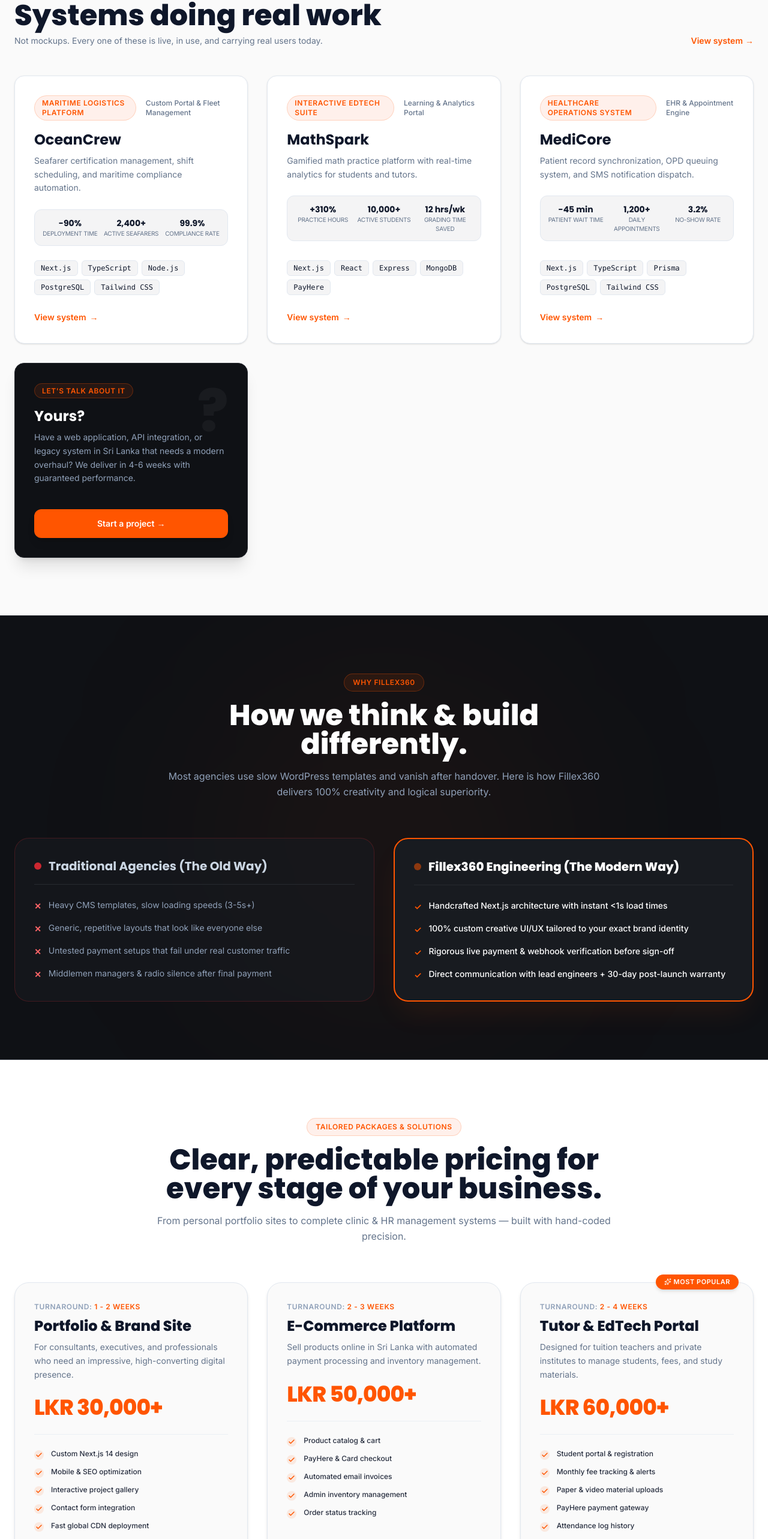
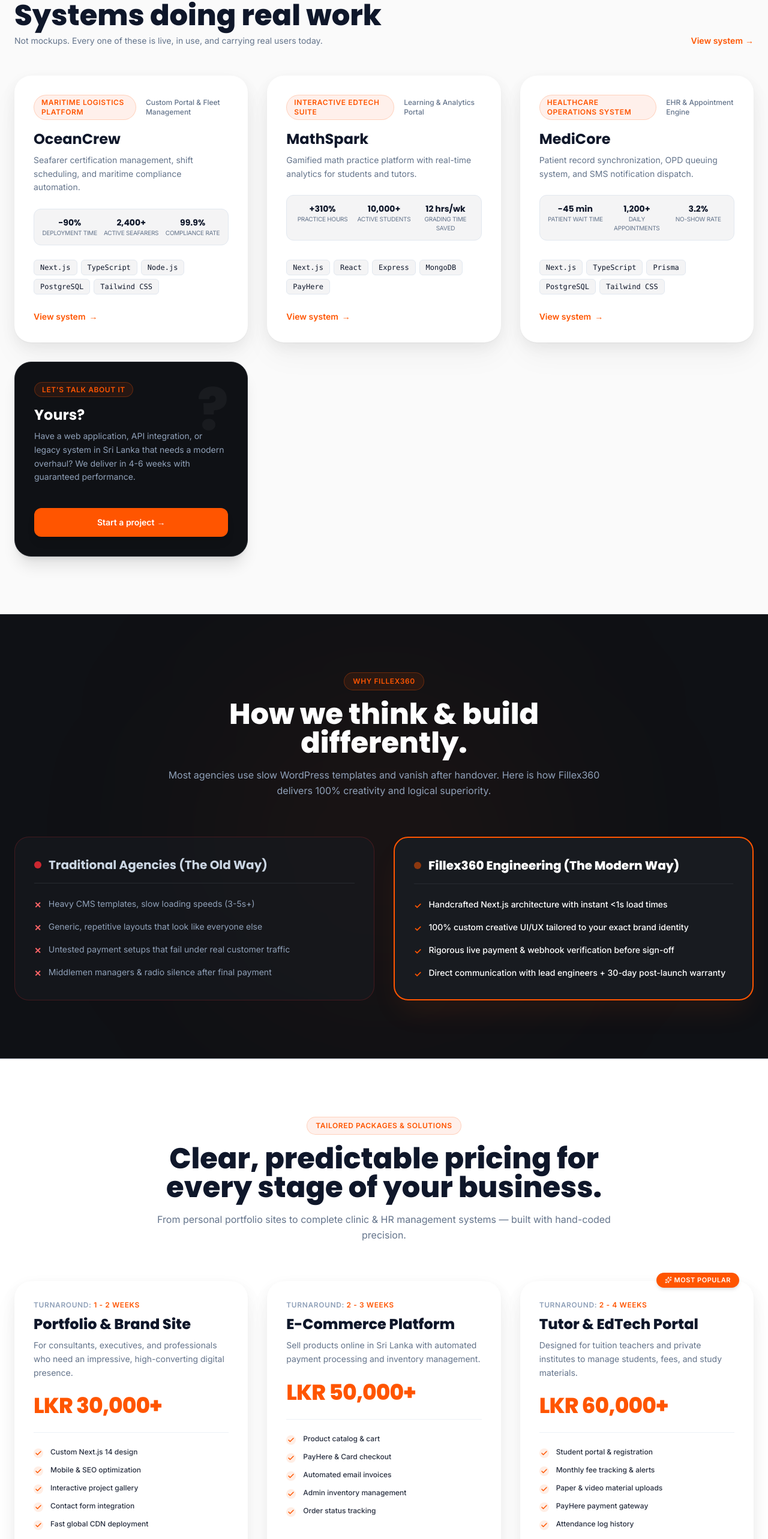
Before and after one commit to Thanuja47/fillex360-website, a Next.js app: page / in a window 1280 px wide. Shown: the part 2617-5183 px from the top of the page at 60% size. Built offline with nearby package versions, Linux system fonts and the light colour scheme.

Commit message:
Redesign project and pricing cards with Apple-style rounded-[28px] corners, 3-layer drop shadow, border removal, and clean flat background

```diff
--- a/app/work/page.tsx
+++ b/app/work/page.tsx
@@ -22,6 +22,9 @@
     show: { opacity: 1, scale: 1, transition: { duration: 0.25 } },
   };
 
+  const appleShadow =
+    "shadow-[0_1px_2px_rgba(0,0,0,0.04),0_8px_24px_rgba(0,0,0,0.06),0_24px_48px_rgba(0,0,0,0.04)] hover:shadow-[0_2px_4px_rgba(0,0,0,0.05),0_16px_32px_rgba(0,0,0,0.09),0_32px_64px_rgba(0,0,0,0.07)]";
+
   return (
     <div className={`py-16 md:py-24 bg-background ${fontClass}`}>
       <div className="max-w-7xl mx-auto px-6">
@@ -44,9 +47,9 @@
             <Reveal key={project.id} delay={i * 0.1}>
               <motion.div
                 id={project.id}
-                whileHover={shouldReduceMotion ? undefined : { y: -6, boxShadow: "0 20px 40px -20px rgba(255,85,0,0.25)" }}
-                transition={{ duration: 0.25, ease: "easeOut" }}
-                className="bg-white border border-line rounded-3xl p-8 sm:p-12 shadow-lg grid grid-cols-1 lg:grid-cols-12 gap-8 items-start scroll-mt-28 hover:border-orange/40 transition-colors group"
+                whileHover={shouldReduceMotion ? undefined : { y: -6 }}
+                transition={{ duration: 0.3, ease: "easeOut" }}
+                className={`bg-white rounded-[28px] p-8 sm:p-12 ${appleShadow} grid grid-cols-1 lg:grid-cols-12 gap-8 items-start scroll-mt-28 transition-all duration-300 ease-out group`}
               >
                 <div className="lg:col-span-7 space-y-6">
                   <div className="flex items-center gap-3 flex-wrap">
--- a/components/PackagesGrid.tsx
+++ b/components/PackagesGrid.tsx
@@ -21,6 +21,9 @@
     hidden: { opacity: 0, y: 24 },
     show: { opacity: 1, y: 0, transition: { duration: 0.5, ease: "easeOut" } },
   };
+
+  const appleShadow =
+    "shadow-[0_1px_2px_rgba(0,0,0,0.04),0_8px_24px_rgba(0,0,0,0.06),0_24px_48px_rgba(0,0,0,0.04)] hover:shadow-[0_2px_4px_rgba(0,0,0,0.05),0_16px_32px_rgba(0,0,0,0.09),0_32px_64px_rgba(0,0,0,0.07)]";
 
   return (
     <section className={`py-24 bg-white border-y border-line ${fontClass}`} id="packages">
@@ -57,12 +60,12 @@
               <Reveal key={pkg.id} delay={i * 0.1}>
                 <motion.div
                   variants={shouldReduceMotion ? undefined : itemVariants}
-                  whileHover={shouldReduceMotion ? undefined : { y: hoverLift, boxShadow: isFeatured ? "0 25px 45px -15px rgba(255,85,0,0.3)" : "0 20px 35px -15px rgba(255,85,0,0.18)" }}
-                  transition={{ duration: 0.25 }}
-                  className={`rounded-3xl p-8 flex flex-col justify-between relative transition-all duration-300 shadow-md h-full ${
+                  whileHover={shouldReduceMotion ? undefined : { y: hoverLift }}
+                  transition={{ duration: 0.3, ease: "easeOut" }}
+                  className={`rounded-[28px] p-8 flex flex-col justify-between relative transition-all duration-300 ease-out h-full ${
                     isFeatured
-                      ? "bg-dark text-white border-2 border-orange shadow-orange/15"
-                      : "bg-background text-ink border border-line hover:border-orange/60 hover:shadow-2xl"
+                      ? "bg-dark text-white border-2 border-orange shadow-orange/15 hover:shadow-orange/30"
+                      : `bg-white text-ink ${appleShadow}`
                   }`}
                 >
                   {/* Popular / Featured Badge */}
--- a/components/ProjectCard.tsx
+++ b/components/ProjectCard.tsx
@@ -110,9 +110,12 @@
     </div>
   );
 
+  const shadowClass =
+    "shadow-[0_1px_2px_rgba(0,0,0,0.04),0_8px_24px_rgba(0,0,0,0.06),0_24px_48px_rgba(0,0,0,0.04)] hover:shadow-[0_2px_4px_rgba(0,0,0,0.05),0_16px_32px_rgba(0,0,0,0.09),0_32px_64px_rgba(0,0,0,0.07)]";
+
   if (shouldReduceMotion) {
     return (
-      <div className="rounded-2xl border border-line bg-white transition-colors hover:border-orange/40 shadow-sm group">
+      <div className={`rounded-[28px] bg-white ${shadowClass} group`}>
         {cardContent}
       </div>
     );
@@ -120,9 +123,9 @@
 
   return (
     <motion.div
-      whileHover={{ y: -6, boxShadow: "0 20px 40px -20px rgba(255,85,0,0.25)" }}
-      transition={{ duration: 0.25, ease: "easeOut" }}
-      className="rounded-2xl border border-line bg-white transition-colors hover:border-orange/40 shadow-sm group h-full"
+      whileHover={{ y: -6 }}
+      transition={{ duration: 0.3, ease: "easeOut" }}
+      className={`rounded-[28px] bg-white ${shadowClass} transition-all duration-300 ease-out group h-full`}
     >
       {cardContent}
     </motion.div>
--- a/components/ProjectGrid.tsx
+++ b/components/ProjectGrid.tsx
@@ -86,7 +86,7 @@
                 <ProjectCard project={project} />
               </div>
             ))}
-            <div className="bg-dark text-white border border-dark-border rounded-2xl shadow-xl">
+            <div className="bg-dark text-white border border-dark-border rounded-[28px] shadow-xl">
               {yoursCardContent}
             </div>
           </div>
@@ -107,9 +107,9 @@
             {/* 4th CTA Card: "Yours?" */}
             <motion.div
               variants={itemVariants}
-              whileHover={{ y: -6, boxShadow: "0 20px 40px -20px rgba(255,85,0,0.25)" }}
-              transition={{ duration: 0.25, ease: "easeOut" }}
-              className="bg-dark text-white border border-dark-border rounded-2xl relative overflow-hidden shadow-xl transition-colors hover:border-orange/40 h-full"
+              whileHover={{ y: -6 }}
+              transition={{ duration: 0.3, ease: "easeOut" }}
+              className="bg-dark text-white border border-dark-border rounded-[28px] relative overflow-hidden shadow-xl transition-all duration-300 ease-out hover:border-orange/40 h-full"
             >
               {yoursCardContent}
             </motion.div>
```
